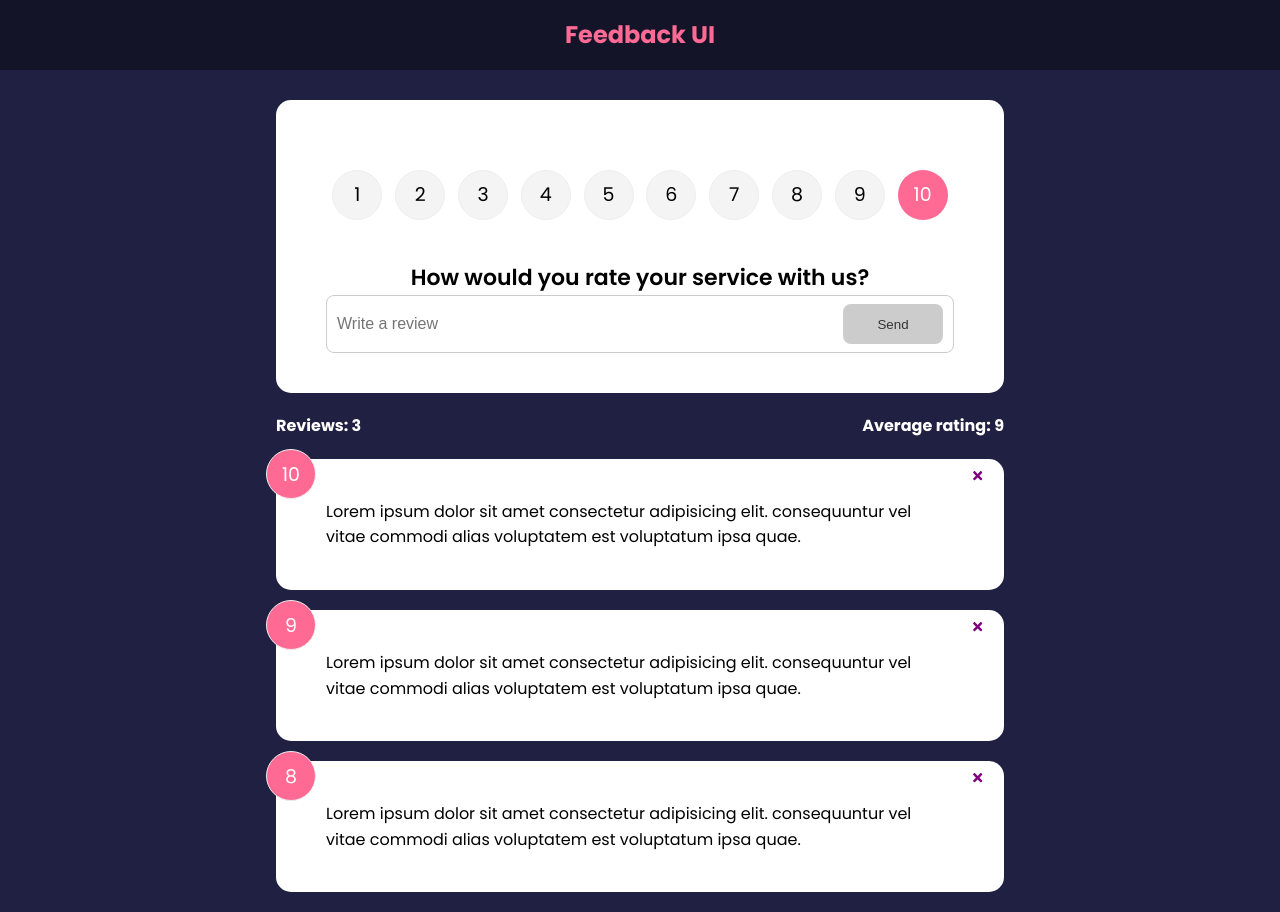
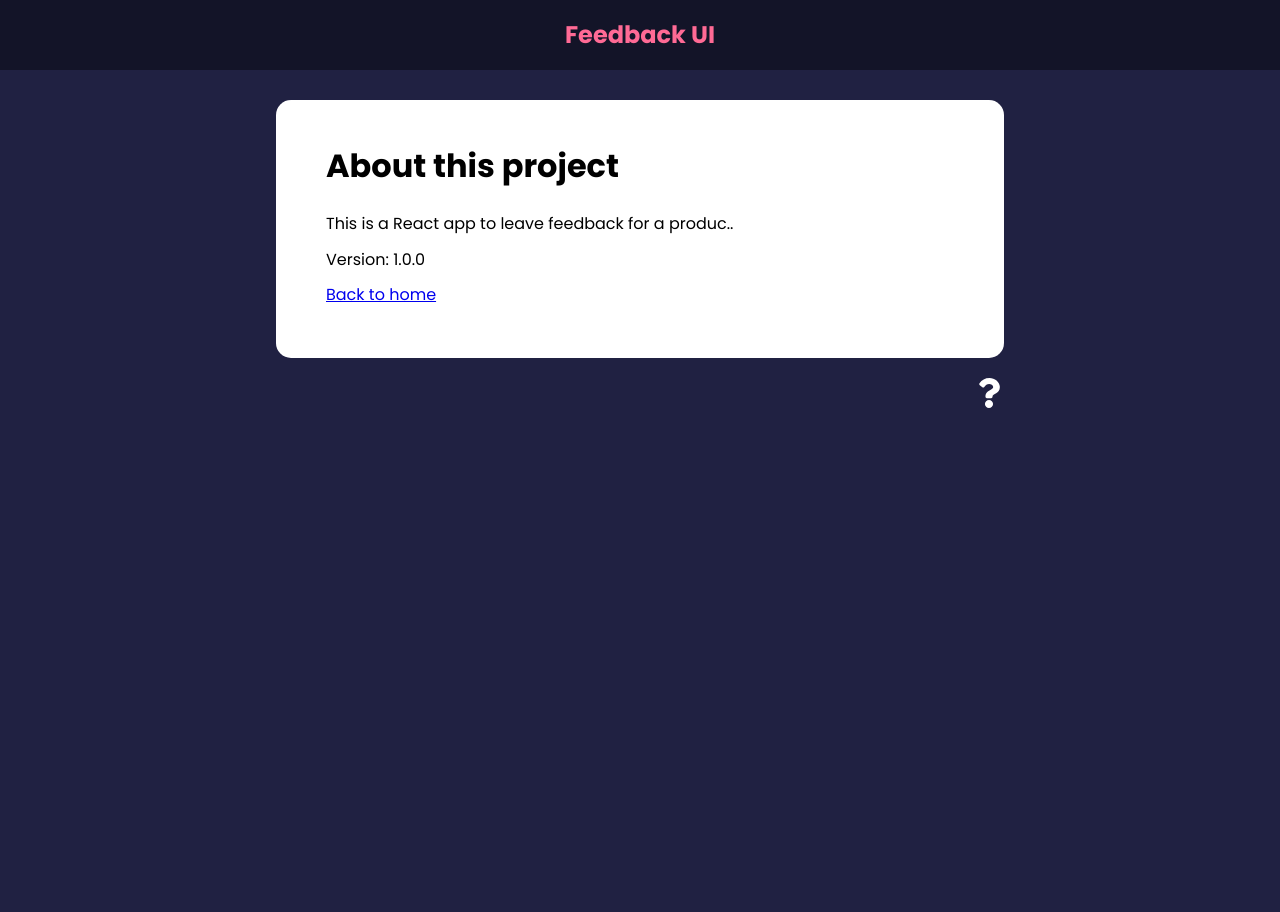
Before and after one commit to pamelaszymaniec/feedback-app, a React (Create React App) app: page /about in a window 1280 px wide. After the commit the page ends 800 px from the top, so only its background shows below. Built offline with nearby package versions, Linux system fonts and the light colour scheme.

Commit message:
Setting React Router v6

```diff
--- a/package.json
+++ b/package.json
@@ -6,9 +6,11 @@
     "@testing-library/jest-dom": "^5.16.2",
     "@testing-library/react": "^12.1.3",
     "@testing-library/user-event": "^13.5.0",
+    "framer-motion": "^6.2.8",
     "react": "^17.0.2",
     "react-dom": "^17.0.2",
     "react-icons": "^4.3.1",
+    "react-router-dom": "^6.2.2",
     "react-scripts": "5.0.0",
     "uuid": "^8.3.2",
     "web-vitals": "^2.1.4"
--- a/src/App.js
+++ b/src/App.js
@@ -1,10 +1,13 @@
 import { v4 as uuidv4 } from "uuid";
+import { BrowserRouter as Router, Route, Routes } from "react-router-dom";
 import { useState } from "react";
 import FeedbackForm from "./components/FeedbackForm";
 import FeedbackList from "./components/FeedbackList";
 import FeedbackStats from "./components/FeedbackStats";
 import Header from "./components/Header";
 import FeedbackData from "./data/FeedbackData";
+import AboutPage from "./pages/AboutPage";
+import AboutIconLink from "./components/AboutIconLink";
 
 function App() {
   const [feedback, setFeedback] = useState(FeedbackData);
@@ -17,14 +20,30 @@
       setFeedback(feedback.filter((item) => item.id !== id));
   };
   return (
-    <>
+    <Router>
       <Header />
       <div className="container">
-        <FeedbackForm handleAdd={addFeedback} />
-        <FeedbackStats feedback={feedback} />
-        <FeedbackList feedback={feedback} handleDelete={deleteFeedback} />
+        <Routes>
+          <Route
+            exact
+            path="/"
+            element={
+              <>
+                <FeedbackForm handleAdd={addFeedback} />
+                <FeedbackStats feedback={feedback} />
+                <FeedbackList
+                  feedback={feedback}
+                  handleDelete={deleteFeedback}
+                />
+              </>
+            }
+          ></Route>
+
+          <Route path="/about" element={<AboutPage />} />
+        </Routes>
+        <AboutIconLink />
       </div>
-    </>
+    </Router>
   );
 }
 
--- /dev/null
+++ b/src/components/AboutIconLink.jsx
@@ -0,0 +1,14 @@
+import { FaQuestion } from "react-icons/fa";
+import { Link } from "react-router-dom";
+
+function AboutIconLink() {
+  return (
+    <div className="about-link">
+      <Link to="/about">
+        <FaQuestion size={30} />
+      </Link>
+    </div>
+  );
+}
+
+export default AboutIconLink;
--- a/src/components/FeedbackList.jsx
+++ b/src/components/FeedbackList.jsx
@@ -1,15 +1,29 @@
 import FeedbackItem from "./FeedbackItem";
+import { motion, AnimatePresence } from "framer-motion";
 
 function FeedbackList({ feedback, handleDelete }) {
   if (!feedback || feedback.length === 0) {
     return <p>No feedback yet.</p>;
   }
   return (
-    <div className="feedback-list">
-      {feedback.map((item) => (
-        <FeedbackItem key={item.id} item={item} handleDelete={handleDelete} />
-      ))}
-    </div>
+    <AnimatePresence>
+      <div className="feedback-list">
+        {feedback.map((item) => (
+          <motion.div
+            key={item.id}
+            initial={{ opacity: 0 }}
+            animate={{ opacity: 1 }}
+            exit={{ opacity: 0 }}
+          >
+            <FeedbackItem
+              key={item.id}
+              item={item}
+              handleDelete={handleDelete}
+            />
+          </motion.div>
+        ))}
+      </div>
+    </AnimatePresence>
   );
 }
 
--- /dev/null
+++ b/src/pages/AboutPage.jsx
@@ -0,0 +1,19 @@
+import { Link } from "react-router-dom";
+import Card from "../components/shared/Card";
+
+function AboutPage() {
+  return (
+    <Card>
+      <div className="about">
+        <h1>About this project</h1>
+        <p>This is a React app to leave feedback for a produc..</p>
+        <p>Version: 1.0.0</p>
+        <p>
+          <Link to="/">Back to home</Link>
+        </p>
+      </div>
+    </Card>
+  );
+}
+
+export default AboutPage;
```
Also changed, not shown: 1 other file (tests, documents, lock files or other folders).
